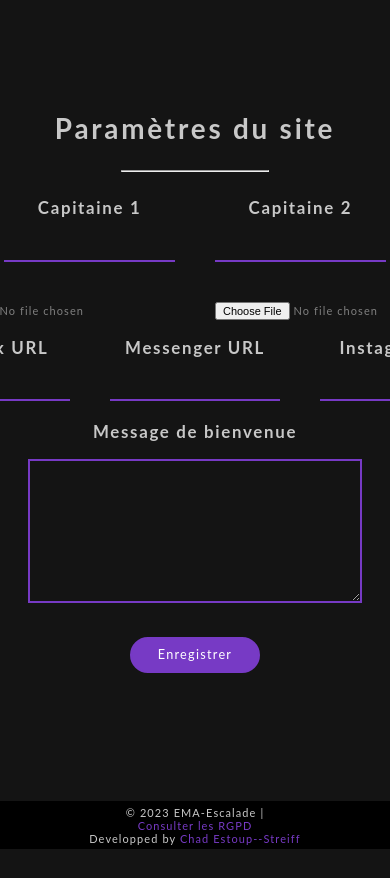
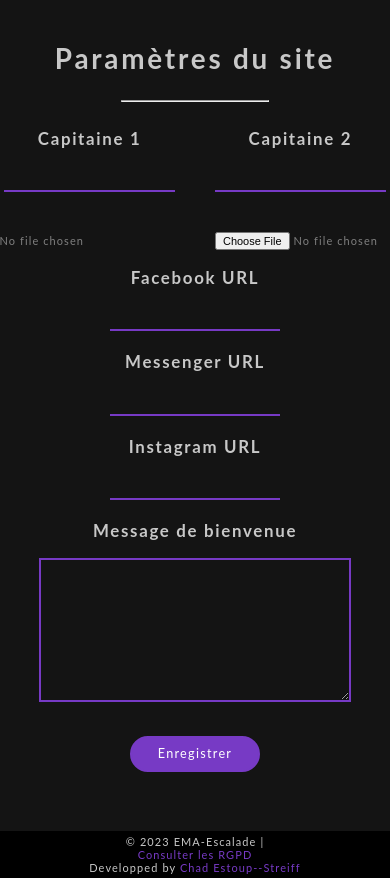
Before and after one commit to ChadEstoupStreiff/site-EMA-Aubergine, a PHP site: template web/php/view/admin/params.php in a window 390 px wide; the page is wider, and only the part inside the window is pictured. Shown: the part 188-1066 px from the top of that part. Before the commit the page ends 1037 px from the top of that part, so only its background shows below. Run offline with PHP 8.4, Linux system fonts and the light colour scheme; the template is opened without the code that fills it, so the values that code supplies are empty; some libraries are stand-ins or nearby versions.

Commit message:
Responsive fix

```diff
--- a/web/php/view/admin/params.php
+++ b/web/php/view/admin/params.php
@@ -19,7 +19,7 @@
             <input type="file" name="img_CAPI2" accept="image/*">
         </div>
     </div>
-    <div class="inline">
+    <div class="inline responsive">
         <div>
             <label><h3>Facebook URL</h3></label>
             <input type="text" name="URL_FACEBOOK" value="<? echo Params::getParam("URL_FACEBOOK") ?>" required>
```
